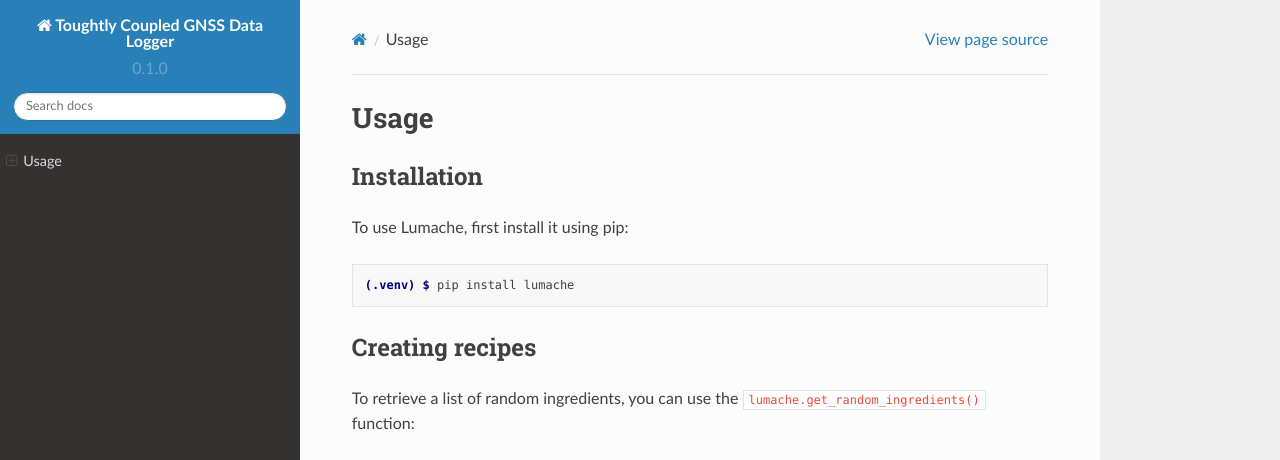
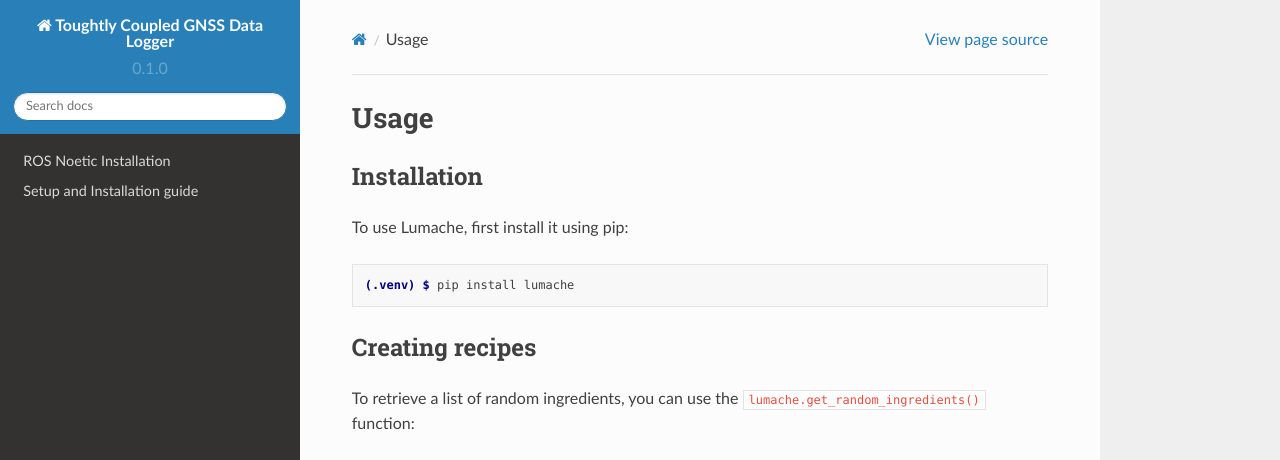
Before and after one commit to torejohansson97/tightly-coupled-gnss-data-logger, a Sphinx documentation site: the page built from docs/source/usage.rst, in a window 1280 px wide and 1036 px high. Shown: the top 460 px of the window. Built offline with Sphinx 7.4.7 and the Read the Docs theme 2.0.0, drawn with Linux system fonts in a browser that asks for light colours; pages that are not in the unit, such as notebooks, are missing from menus; grey boxes are pictures that could not be loaded.

Commit message:
docs : toc fix

```diff
--- a/docs/source/index.rst
+++ b/docs/source/index.rst
@@ -10,7 +10,7 @@
    :maxdepth: 1
    :hidden:
 
-   Setup and Installation
+   setup-and-installation
 
 Getting started
 ---------------
```
